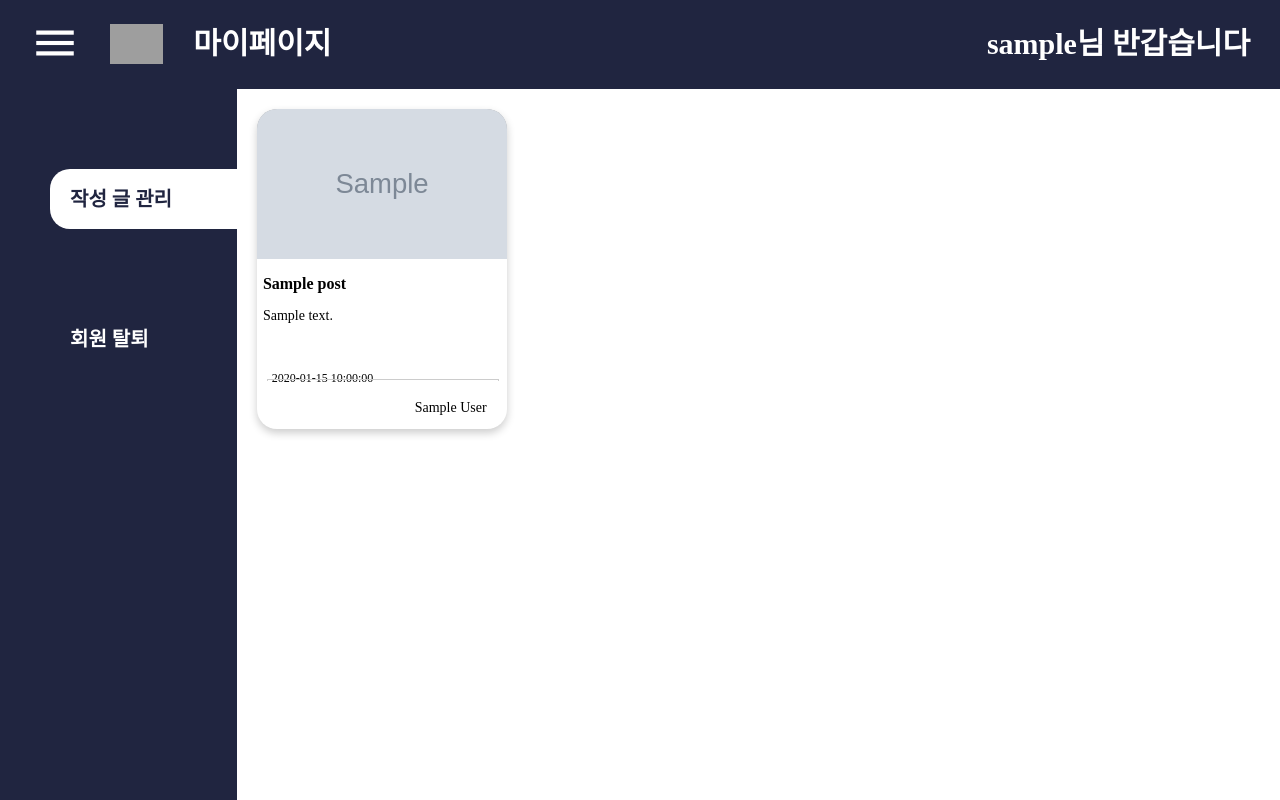
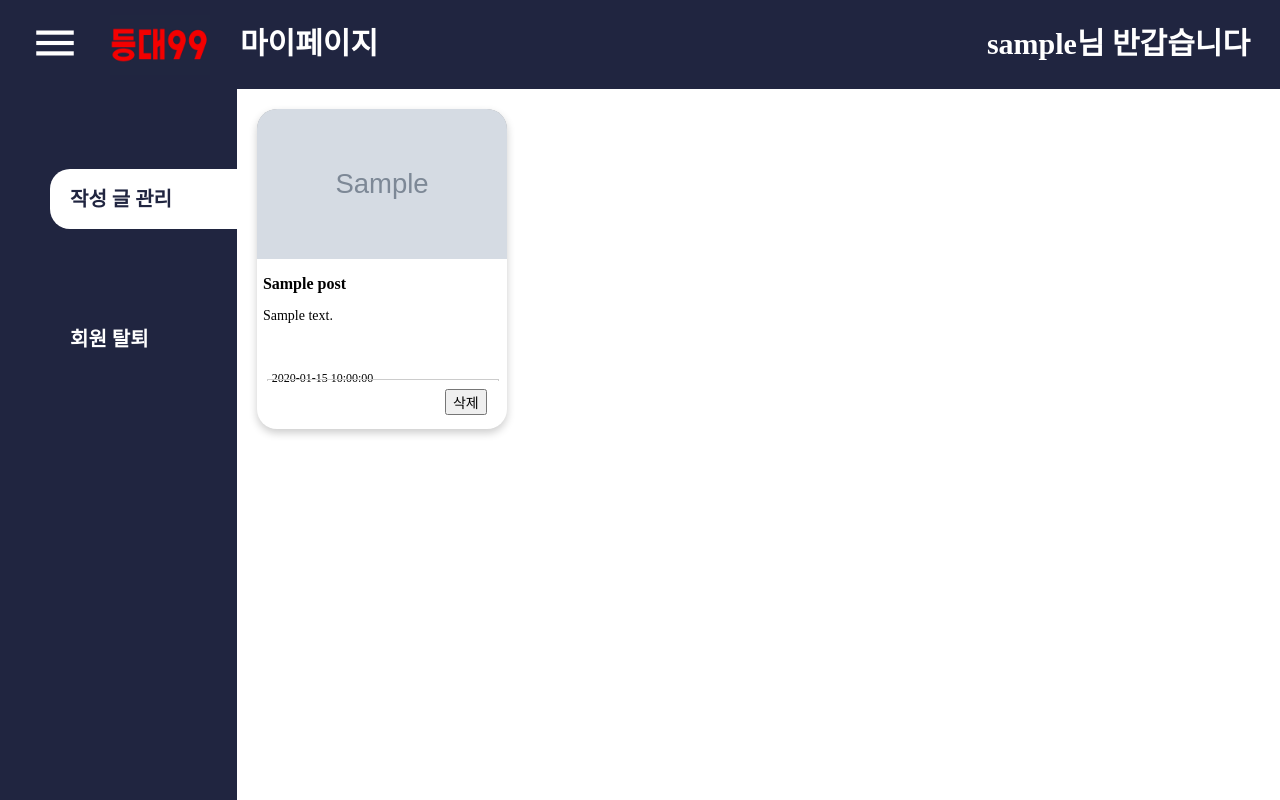
Before and after one commit to SeonghyeonMoon/deungdae99, a Flask app: template templates/mypage.html in a window 1280 px wide. Run offline with Flask 2, Linux system fonts and the light colour scheme; the template is opened without the code that fills it: most values are stand-ins (such as "Sample title", 1, 10 or a date in 2020); grey boxes marked "Sample" are stand-in pictures; some libraries are stand-ins or nearby versions; grey boxes are pictures that could not be loaded.

Commit message:
2차 수정

```diff
--- a/app.py
+++ b/app.py
@@ -100,26 +100,9 @@ def category(val):
 # 글 삭제
 @app.route('/post_delete', methods=['POST'])
 def post_delete():
-    token_receive = request.cookies.get('mytoken')
-    user_id = request.form['Author']   # 포스트 글쓴이
-
-    try:
-        payload = jwt.decode(token_receive, SECRET_KEY, algorithms=['HS256'])
-        userinfo = db.users.find_one({'username': payload['id']}, {'_id': 0})
-
-        # 내글 인지 확인
-        if user_id == userinfo['username']:
-            category = request.form['category']
-            title = request.form['title']
-            # 글삭제
-            db.posting.delete_one({'Category': category}, {'Title': title}, {'ID': userinfo['username']})
-            return jsonify({'msg': '삭제 되었습니다.','result': 'success'})
-
-    except jwt.ExpiredSignatureError:
-        # 위를 실행했는데 만료시간이 지났으면 에러가 납니다.
-        return jsonify({'result': 'fail', 'msg': '로그인 시간이 만료되었습니다.'})
-    except jwt.exceptions.DecodeError:
-        return jsonify({'result': 'fail', 'msg': '로그인 정보가 존재하지 않습니다.'})
+    ID = request.form['id_give']
+    db.posting.delete_one({'ID': int(ID)})
+    return jsonify({'result':'success','msg':'삭제 완료'})
 
 # 글 포스팅 하기
 @app.route('/post_write', methods=['POST'])
--- a/static/mypage.css
+++ b/static/mypage.css
@@ -1,6 +1,9 @@
 a {
     color: inherit;
     text-decoration: none;
+}
+#contents > a {
+    height: 321px;
 }
 
 .wrap {
@@ -23,6 +26,7 @@ a {
     justify-content: center;
     align-items: center;
     transition: 1s;
+    z-index: 998;
 }
 
 /*모달 숨김 상태*/
@@ -42,6 +46,7 @@ a {
     text-align: center;
     background-color: #202540;
     position: relative;
+    z-index: 999;
 }
 
 /*.modal__contents select {*/
@@ -149,7 +154,8 @@ a {
 }
 
 #header .logo img {
-    height: 40px;
+    height: 60px;
+    margin-top: -9px;
 }
 
 #header .sub_title {
@@ -319,7 +325,7 @@ hr {
 }
 
 /*작성자*/
-.card_author {
+.card_delete {
     position: absolute;
     bottom: 14px;
     right: 20px;
--- a/static/style.css
+++ b/static/style.css
@@ -389,6 +389,10 @@ hr {
     font-size: 14px;
     text-align: right;
 }
+#contents > a {
+    height: 320px;
+}
+
 /*a태그 밑줄, 색 변경*/
 a:link {
     color: black;
--- a/templates/detail.html
+++ b/templates/detail.html
@@ -35,7 +35,8 @@
         margin-left: 30px;
       }
       .logo a img {
-        height: 40px;
+        height: 60px;
+        margin-top: 10px;
       }
       .login {
         all: unset;
@@ -171,7 +172,7 @@
     <div id="header" class="header">
       <!--    헤더 왼쪽 부분 (햄버거 아이콘 들어가는 곳)-->
         <h1 class="logo">
-          <a href="/"><img src="https://hanghae99.spartacodingclub.kr/static/images/logo.svg" alt="logo"/></a>
+          <a href="/"><img src="../static/logo.jpg" alt="logo"/></a>
       </h1>
       <!--로그인 버튼-->
       <button class="login" id="openModal">로그인</button>
--- a/templates/mypage.html
+++ b/templates/mypage.html
@@ -46,7 +46,7 @@
         <h1 class="logo">
           <a href="/"
             ><img
-              src="https://hanghae99.spartacodingclub.kr/static/images/logo.svg"
+              src="../static/logo.jpg"
               alt="logo"
           /></a>
         </h1>
@@ -75,7 +75,7 @@
               <div class="card_time">{{post['Date']}}</div>
               <hr class="card_divide">
               <div class="card_like"><i class="fa fa-heart-o" aria-hidden="true"></i></div>
-              <div class="card_author">{{post['Author']}}</div>
+              <button onclick="post_delete({{post['ID']}})" class="card_delete">삭제</button>
             </div>
           </a>
           {% endfor %}
@@ -138,6 +138,19 @@
           }
         })
       }
+      function post_delete(id){
+        $.ajax({
+          type: "POST",
+          url: "/post_delete",
+          data: {id_give: id},
+          success: function (response) {
+            if (response['result'] === 'success') {
+              alert(response['msg'])
+              location.reload()
+            }
+          }
+        })
+      }
     </script>
   </body>
 </html>
```
